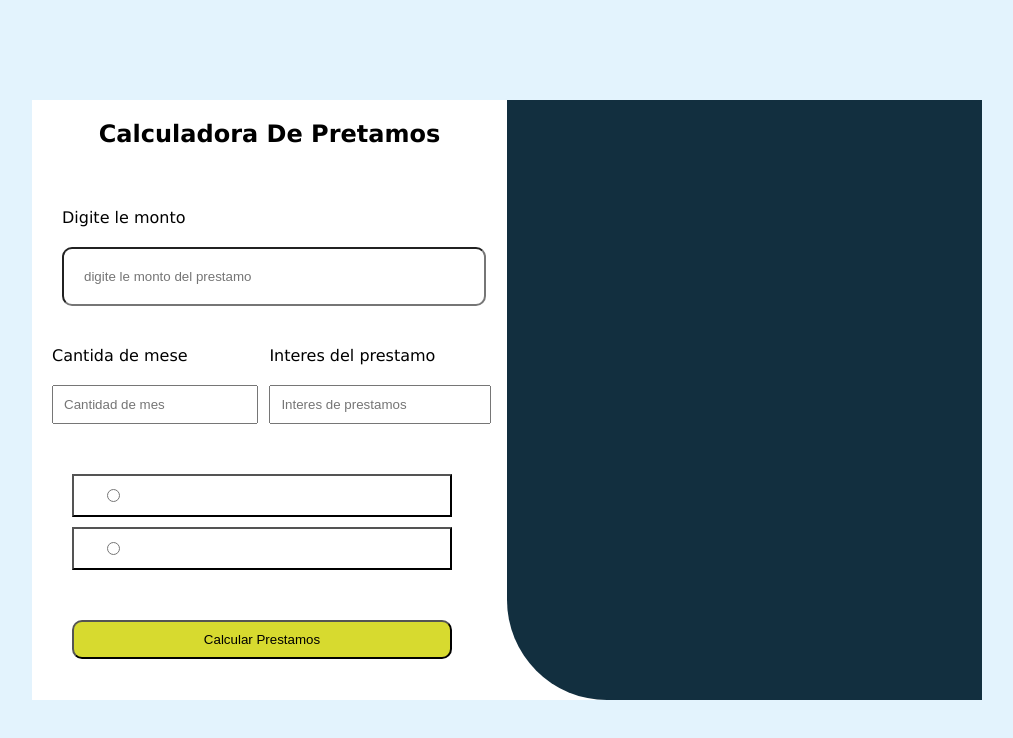
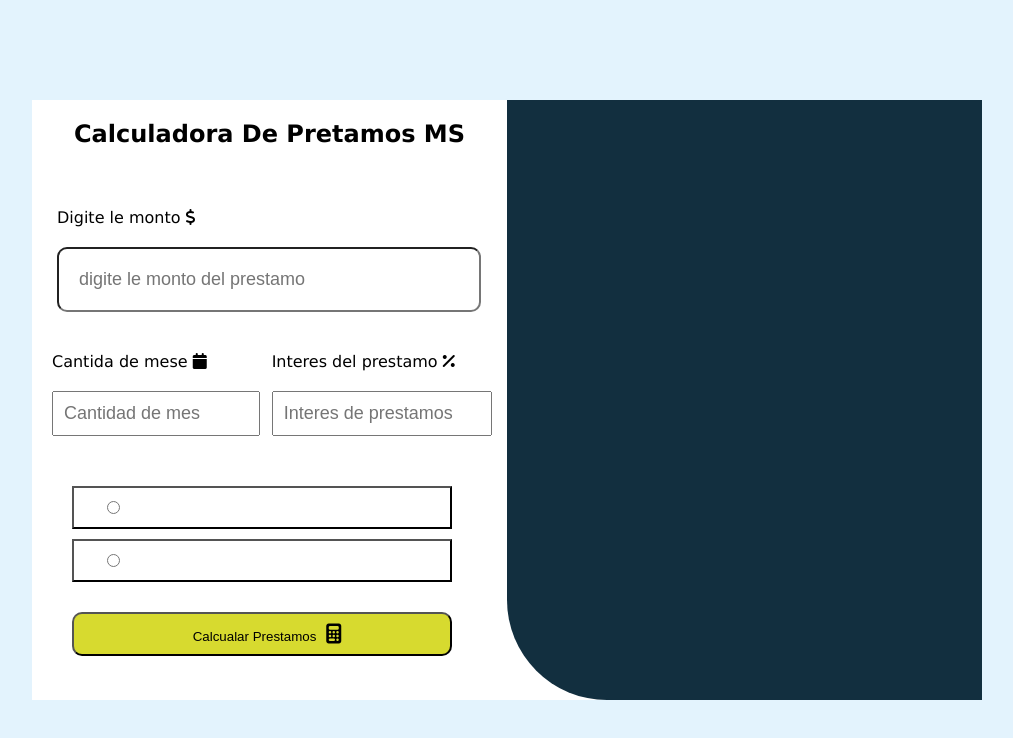
Before and after one commit to Michaelsena2523/CalculadoraPrestamos, a plain HTML site: page index.html in a window 1280 px wide. Shown: the whole page, without its empty margins (133-1146 px from the left). Drawn offline with Linux system fonts and the light colour scheme.

Commit message:
Montaje de icon y aumente el text

```diff
--- a/app.js
+++ b/app.js
@@ -27,7 +27,7 @@ function calculadoraPrestamos(){
 
 
     text.textContent = "Sus prestamos a Pagar "
-    resultado.innerHTML = suma
+    resultado.innerHTML = suma.toFixed(2)
     resultado.style.height = "200px";
     resultado.style.width= "70%";
 
--- a/index.html
+++ b/index.html
@@ -4,27 +4,24 @@
     <meta charset="UTF-8">
     <meta name="viewport" content="width=device-width, initial-scale=1.0">
      <link rel="stylesheet" href="style.css">
-
     <title>Calculadora de prestamo MS</title>
 </head>
 <body>
 
-
-
   <div class="contenedor">
 
     <div class="contenedor-hijo">
-        <h2>Calculadora De Pretamos</h2>
-        <label class="titulo">Digite le monto
-            <input type="text" name="" id="monto" required placeholder="digite le monto del prestamo" class="montoInput">
+        <h2>Calculadora De Pretamos MS</h2>
+        <label class="titulo">Digite le monto <i class="fa-solid fa-dollar-sign"></i>
+            <input type="text" name="" id="monto" placeholder="digite le monto del prestamo" class="montoInput"  required >
          </label>
 
      <div class="hijoContenedor">
-        <label class="datoTitulo" >Cantida de mese
-            <input type="text" name="" id="meses" class="inputDatos" required placeholder="Cantidad de mes">
+        <label class="datoTitulo" >Cantida de mese <i class="fa-solid fa-calendar"></i>
+            <input type="text" name="" id="meses" class="inputDatos"  placeholder="Cantidad de mes" required >
         </label class="datoTitulo">
-        <label>Interes del prestamo
-            <input type="text" name="" id="Interes" class="inputDatos" required placeholder="Interes de prestamos">
+        <label>Interes del prestamo <i class="fa-solid fa-percent"></i>
+            <input type="text" name="" id="Interes" class="inputDatos" placeholder="Interes de prestamos" required>
         </label>
       </div>
 
@@ -32,7 +29,8 @@
         <button class="btn"><input type="radio" name="" id=""></button>
         <button class="btn"><input type="radio" name="" id=""></button>
 
-        <input type="submit" value="Calcular Prestamos" class="btn-2" id="btn">
+
+        <button type="submit" class="btn-2" id="btn">Calcualar Prestamos<i class="fa-solid fa-calculator calcu"></i></button>
 
       </div>
 
@@ -49,5 +47,6 @@
 
 
   <script src="app.js"></script>
+  <script src="https://kit.fontawesome.com/d9077096de.js" crossorigin="anonymous"></script>
 </body>
 </html>
--- a/style.css
+++ b/style.css
@@ -59,6 +59,7 @@ h2{
     border-radius: 10px;
     position: relative;
     top: 20px;
+    font-size: 18px;
 
 }
 
@@ -67,6 +68,7 @@ h2{
     position: relative;
     padding: 10px;
     top: 20px;
+    font-size: 18px;
 }
 
 .datoTitulo{
@@ -76,7 +78,7 @@ h2{
 
 .titulo{
     position: relative;
-    left: 30px;
+    left: 25px;
     top: 40px;
 }
 
@@ -108,11 +110,12 @@ input[type="radio"]{
     padding: 10px;
     background-color: transparent;
     position: relative;
-    top: 190px;
+    top: 170px;
     display: block;
     left: 20px;
     border-radius: 10px;
     background-color: hsl(61, 70%, 52%);
+    cursor: pointer;
 }
 
 .btn:focus{
@@ -137,3 +140,9 @@ h3{
     position: relative;
     top: 70px ;
 }
+
+.calcu{
+  font-size: 20px;
+  position: relative;
+  left: 10px;
+}
```
